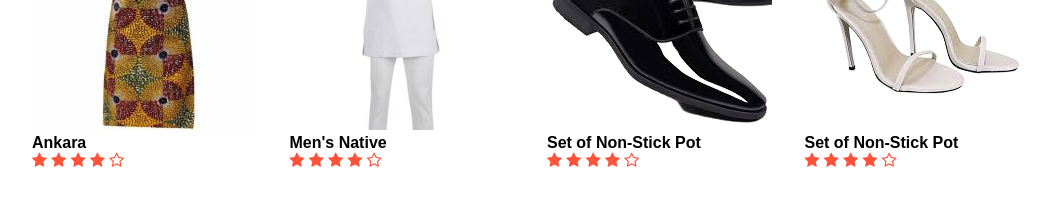
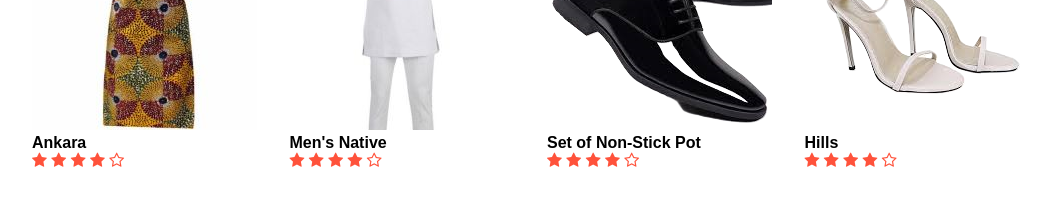
Before and after one commit to hamedullah49/uncleyaks.github.io, a plain HTML site: page product.html in a window 1280 px wide. Shown: the part 800-997 px from the top of the page, without its empty margins (103-1154 px from the left). Drawn offline with Linux system fonts and the light colour scheme.

Commit message:
Add files via upload

```diff
--- a/product.html
+++ b/product.html
@@ -134,7 +134,7 @@
             </div>
             <div class="col-4">
                 <img src="images/hills.png">
-                <h4> Set of Non-Stick Pot</h4>
+                <h4> Hills</h4>
                 <div class="rating">
                     <i class="fa fa-star"> </i>
                     <i class="fa fa-star"> </i>
```
